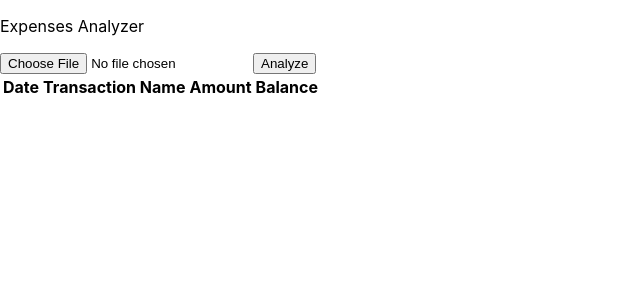
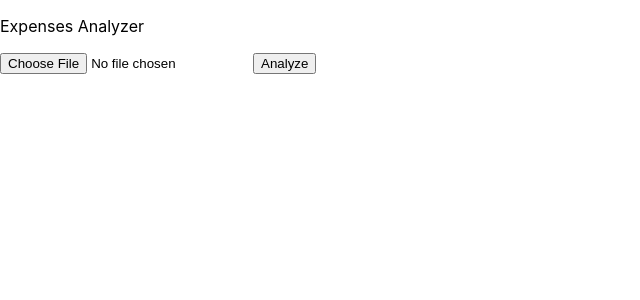
Before and after one commit to ShiroKatake/expenses-analyzer, a React (Create React App) app: page / in a window 1280 px wide. Shown: the top 300 px of the page, without its empty margins (0-640 px from the left). Built offline with nearby package versions, Linux system fonts and the light colour scheme.

Commit message:
UPDATE: Only render the entire table if there's data

```diff
--- a/src/App.tsx
+++ b/src/App.tsx
@@ -37,7 +37,7 @@ export const App = () => {
       <button data-testid="submit" type="button" onClick={handleOnSubmit}>
         Analyze
       </button>
-      <TransactionList />
+      {transactionData.length > 0 && <TransactionList />}
       {transactionData.length > 0 && findMostExpensivePurchase(transactionData)}
     </div>
   );
```
